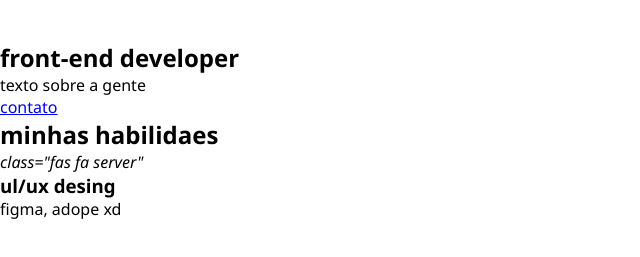
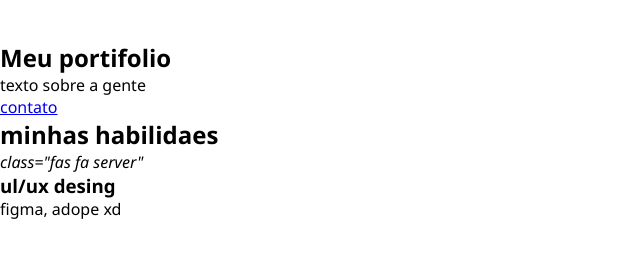
Before and after one commit to jolea12344321/julia-sthefany-portifolio-2D, a plain HTML site: page index.html in a window 1280 px wide. Shown: the part 69-326 px from the top of the page, without its empty margins (0-640 px from the left). Drawn offline with Linux system fonts and the light colour scheme.

Commit message:
Update index.html

```diff
--- a/index.html
+++ b/index.html
@@ -17,18 +17,20 @@
         <li><a href = "#contact"></a></li>
     </nav>
     </ul>
+
     <!--hero section-->
     <section id = "home" class="hero">
         <div class = "hero-contect">
-            <h1>front-end developer</h1>
+            <h1>Meu portifolio</h1>
             <p>texto sobre a gente</p>
             <a href = "#contact" class="cta-buton"> contato</a>
          </div>
          <div class="hero-image"
          img src="suaimagem.jpg" alt="profile" class="profile-img">
          </div>
-        </section>
-        <!--skills section-->
+    </section>
+
+    <!--skills section-->
         <section id="skills" class="skills">
             <h2> minhas habilidaes </h2>
             <div class= skill-grid>
```
